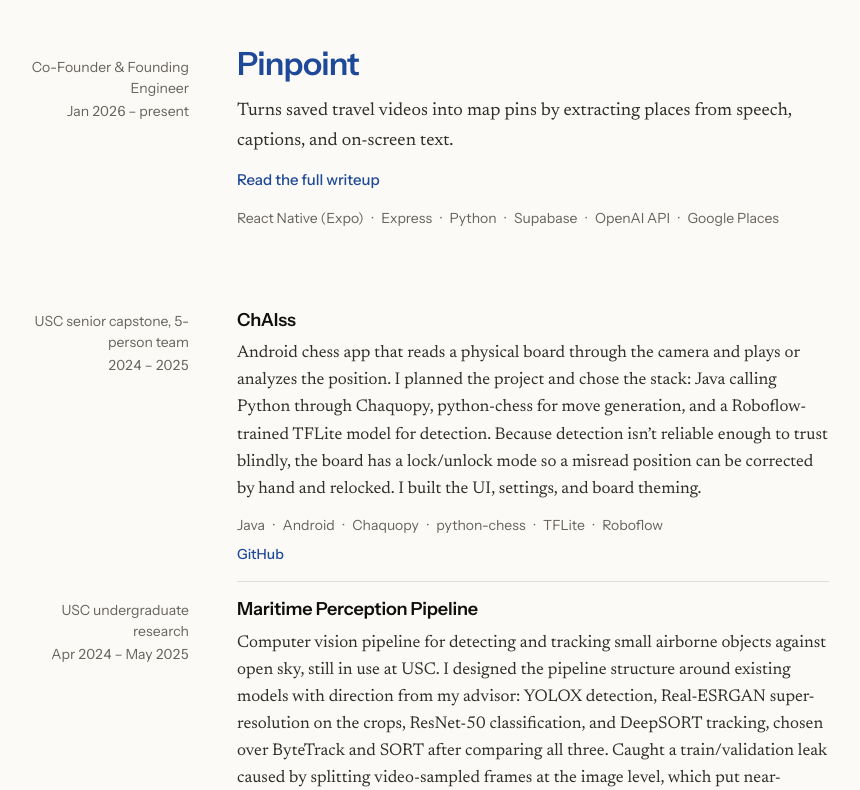
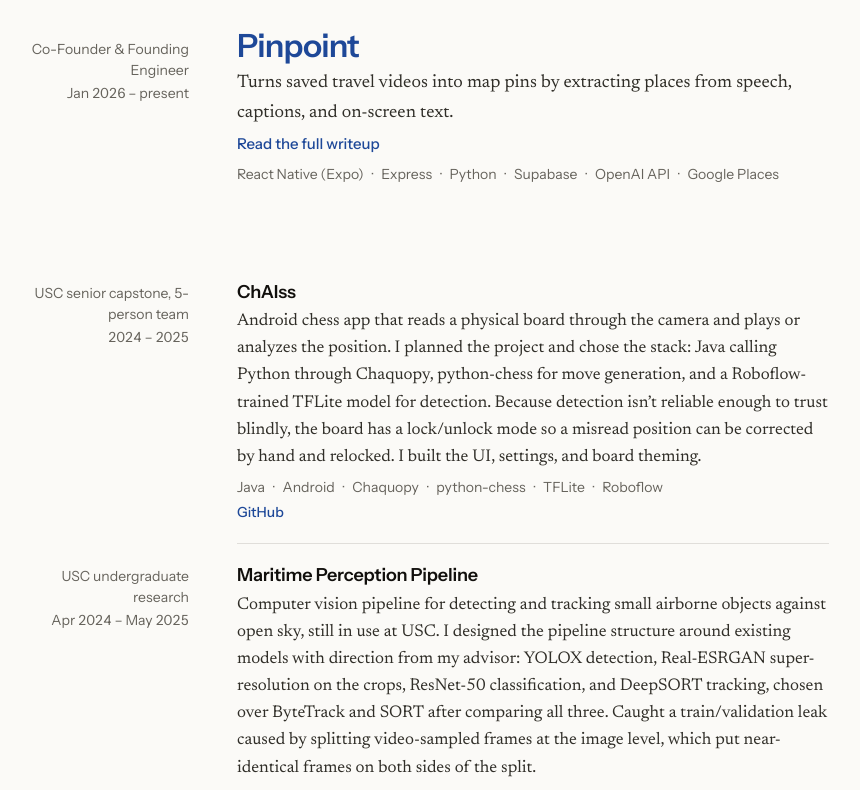
Before and after one commit to hjtan03/justintan-dev, a Next.js app: page / in a window 1280 px wide. Shown: the part 880-1670 px from the top of the page, without its empty margins (211-1071 px from the left). Built offline with nearby package versions, Linux system fonts and the light colour scheme.

Commit message:
craft(spacing): stepped vertical rhythm, outer >= inner, measured baseline to cap

```diff
--- a/app/globals.css
+++ b/app/globals.css
@@ -204,7 +204,11 @@
     }
   }
 
-  /* Vertical rhythm: big gaps between unlike things. */
+  /* Vertical rhythm, outer >= inner, measured baseline-to-cap rather than
+     box-to-box. Heading to its own body: 0.25-0.5rem box (about 20-26px
+     optical). Body to the item's own footer links: 0.25-0.5rem. Between like
+     items: 2.5rem (records) or 4rem (featured). Between groups: 5-6rem.
+     Between sections: 8rem. Everything is a multiple of 0.25rem. */
   .section {
     margin-top: 6rem;
   }
@@ -218,8 +222,8 @@
      the rule spans the item; in two columns it stays in the main column
      so the margin column stays quiet. */
   .record + .record {
-    margin-top: 1rem;
-    padding-top: 1rem;
+    margin-top: 1.25rem;
+    padding-top: 1.25rem;
     border-top: 1px solid var(--color-rule);
   }
   @media (min-width: 900px) {
@@ -228,11 +232,11 @@
       border-top: 0;
     }
     .record + .record > .main {
-      padding-top: 1rem;
+      padding-top: 1.25rem;
       border-top: 1px solid var(--color-rule);
     }
     .record + .record > .aside {
-      padding-top: calc(1rem + var(--aside-offset, 0px));
+      padding-top: calc(1.25rem + var(--aside-offset, 0px));
     }
   }
 
--- a/components/sections/Experience.tsx
+++ b/components/sections/Experience.tsx
@@ -26,7 +26,7 @@ function EntryList({
           {heading}
         </h3>
       </div>
-      <ol className="mt-3">
+      <ol className="mt-2">
         {entries.map((entry) => (
           <li key={`${entry.org}-${entry.timeframe}`} className="record row" style={asideOffset}>
             <p className="aside">
@@ -60,7 +60,7 @@ export function Experience() {
 
   return (
     <section id="experience" aria-labelledby="experience-heading" className="page section">
-      <div className="space-y-12">
+      <div className="space-y-20">
         <EntryList id="work" heading="Work" entries={experience} sectionHeading={workFirst ? sectionHeading : undefined} />
         <EntryList
           id="education"
--- a/components/sections/FeaturedProjects.tsx
+++ b/components/sections/FeaturedProjects.tsx
@@ -6,7 +6,7 @@ const asideOffset = { "--aside-offset": "0.7rem" } as React.CSSProperties;
 export function FeaturedProjects({ projects }: { projects: Project[] }) {
   return (
     <section id="projects" aria-labelledby="projects-heading" className="page section">
-      <div className="space-y-14">
+      <div className="space-y-16">
         {projects.map((project, index) => (
           <article key={project.slug} className="row" style={asideOffset}>
             <div className="aside">
@@ -23,13 +23,13 @@ export function FeaturedProjects({ projects }: { projects: Project[] }) {
                   {project.title}
                 </Link>
               </h3>
-              <p className="mt-4">{project.summary}</p>
-              <p className="mt-3 font-sans text-compact">
+              <p className="mt-1.5">{project.summary}</p>
+              <p className="mt-1 font-sans text-compact">
                 <Link href={`/projects/${project.slug}`} className="nav-link">
                   Read the full writeup
                 </Link>
               </p>
-              <ul className="stack-list mt-4" aria-label="Stack">
+              <ul className="stack-list mt-2" aria-label="Stack">
                 {project.stack.map((item) => (
                   <li key={item}>{item}</li>
                 ))}
--- a/components/sections/ProjectGrid.tsx
+++ b/components/sections/ProjectGrid.tsx
@@ -8,7 +8,7 @@ export function ProjectGrid() {
   if (projects.length === 0) return null;
 
   return (
-    <section id="project-grid" aria-label="More projects" className="page mt-20">
+    <section id="project-grid" aria-label="More projects" className="page mt-24">
       <ul>
         {projects.map((project) => (
           <li key={project.slug} id={project.slug} className="record row" style={asideOffset}>
@@ -20,14 +20,14 @@ export function ProjectGrid() {
             </div>
             <article className="main">
               <h3 className="text-entry">{project.title}</h3>
-              <p className="mt-2 text-[1.0625rem] leading-[1.6]">{project.description}</p>
-              <ul className="stack-list mt-3" aria-label="Stack">
+              <p className="mt-1 text-[1.0625rem] leading-[1.6]">{project.description}</p>
+              <ul className="stack-list mt-1.5" aria-label="Stack">
                 {project.stack.map((item) => (
                   <li key={item}>{item}</li>
                 ))}
               </ul>
               {project.repo && (
-                <p className="mt-2 font-sans text-meta">
+                <p className="mt-1 font-sans text-meta">
                   <a href={project.repo} className="nav-link" target="_blank" rel="noopener noreferrer">
                     GitHub
                   </a>
```
